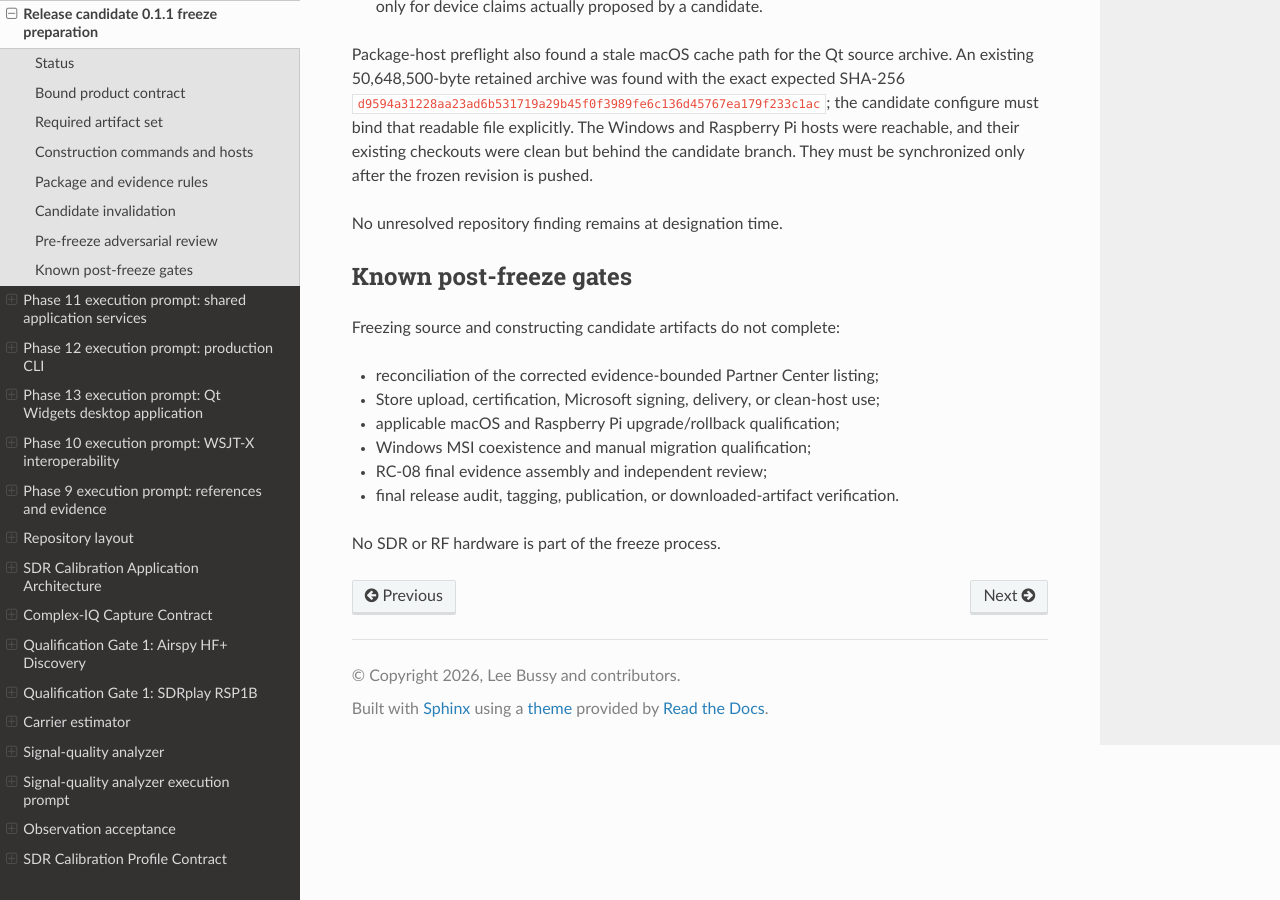
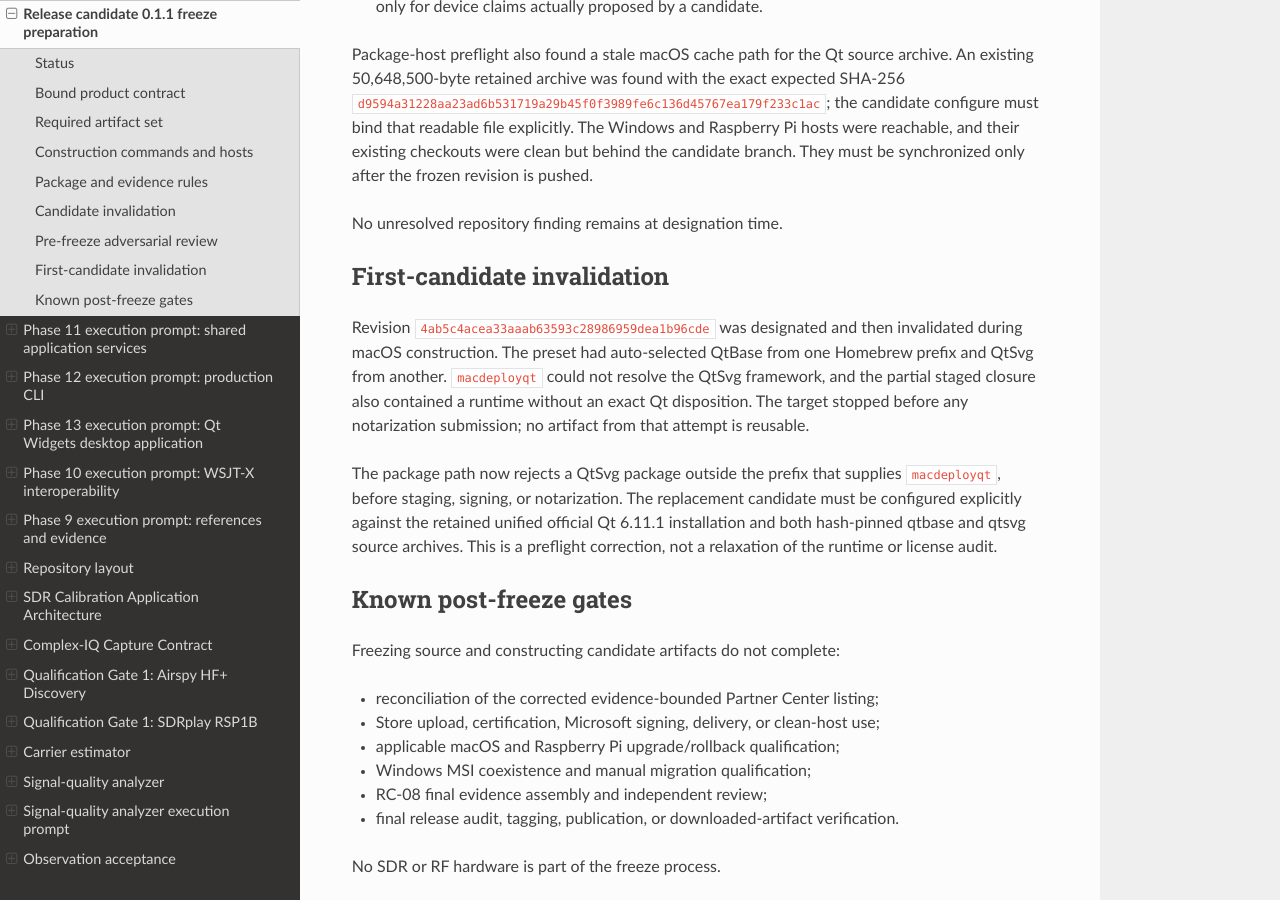
Before and after one commit to lbussy/SDR-Calibration, a Sphinx documentation site: the page built from docs/development/release-candidate-0.1.1-freeze-preparation.md, in a window 1280 px wide and 900 px high, scrolled down 2917 px. Built offline with Sphinx 7.4.7 and the Read the Docs theme 3.1.0, drawn with Linux system fonts in a browser that asks for light colours.

Commit message:
Harden macOS release candidate preflight

```diff
--- a/docs/development/release-candidate-0.1.1-freeze-preparation.md
+++ b/docs/development/release-candidate-0.1.1-freeze-preparation.md
@@ -140,6 +140,22 @@ frozen revision is pushed.
 
 No unresolved repository finding remains at designation time.
 
+## First-candidate invalidation
+
+Revision `4ab5c4acea33aaab63593c28986959dea1b96cde` was designated and then
+invalidated during macOS construction. The preset had auto-selected QtBase
+from one Homebrew prefix and QtSvg from another. `macdeployqt` could not resolve
+the QtSvg framework, and the partial staged closure also contained a runtime
+without an exact Qt disposition. The target stopped before any notarization
+submission; no artifact from that attempt is reusable.
+
+The package path now rejects a QtSvg package outside the prefix that supplies
+`macdeployqt`, before staging, signing, or notarization. The replacement
+candidate must be configured explicitly against the retained unified official
+Qt 6.11.1 installation and both hash-pinned qtbase and qtsvg source archives.
+This is a preflight correction, not a relaxation of the runtime or license
+audit.
+
 ## Known post-freeze gates
 
 Freezing source and constructing candidate artifacts do not complete:
```
Also changed, not shown: 1 other file.
